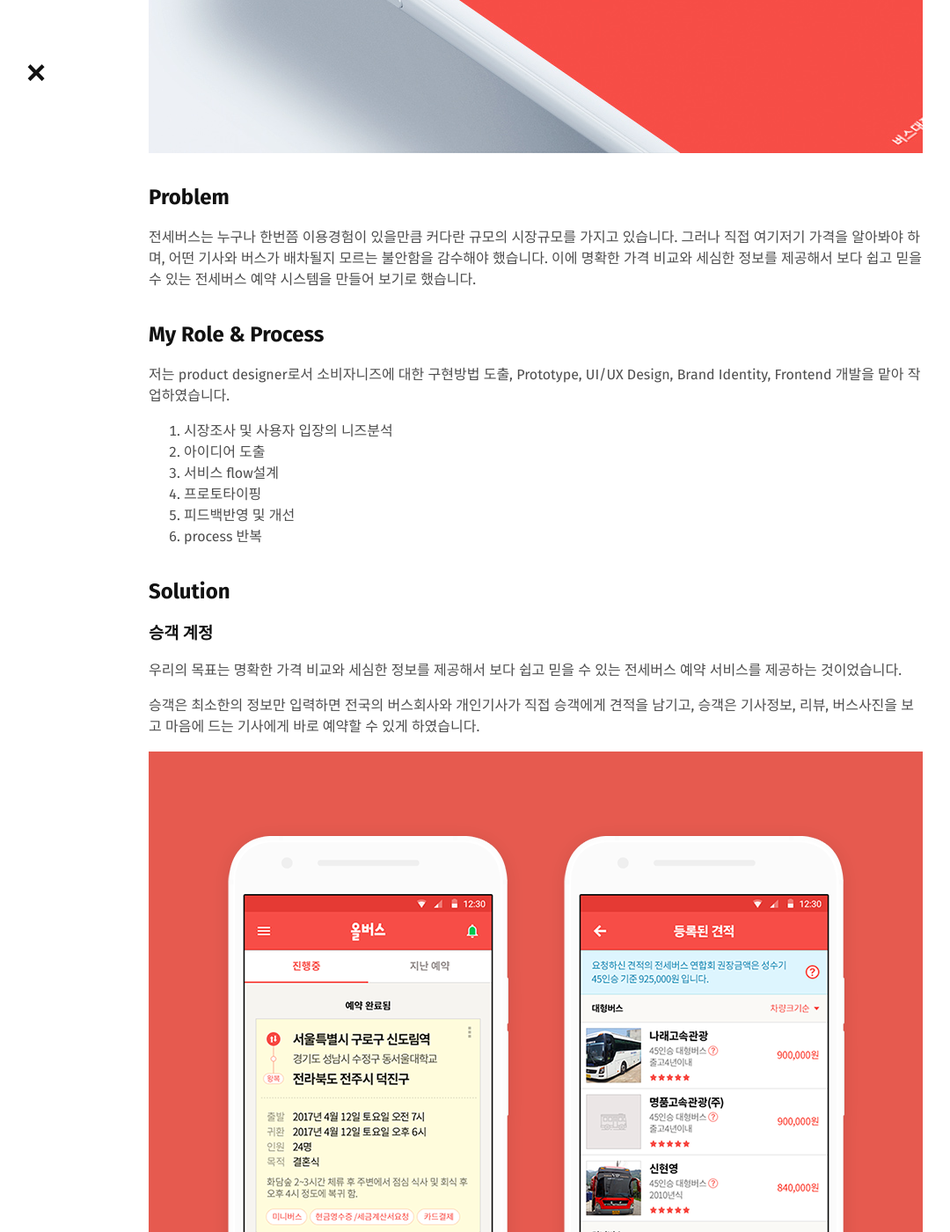
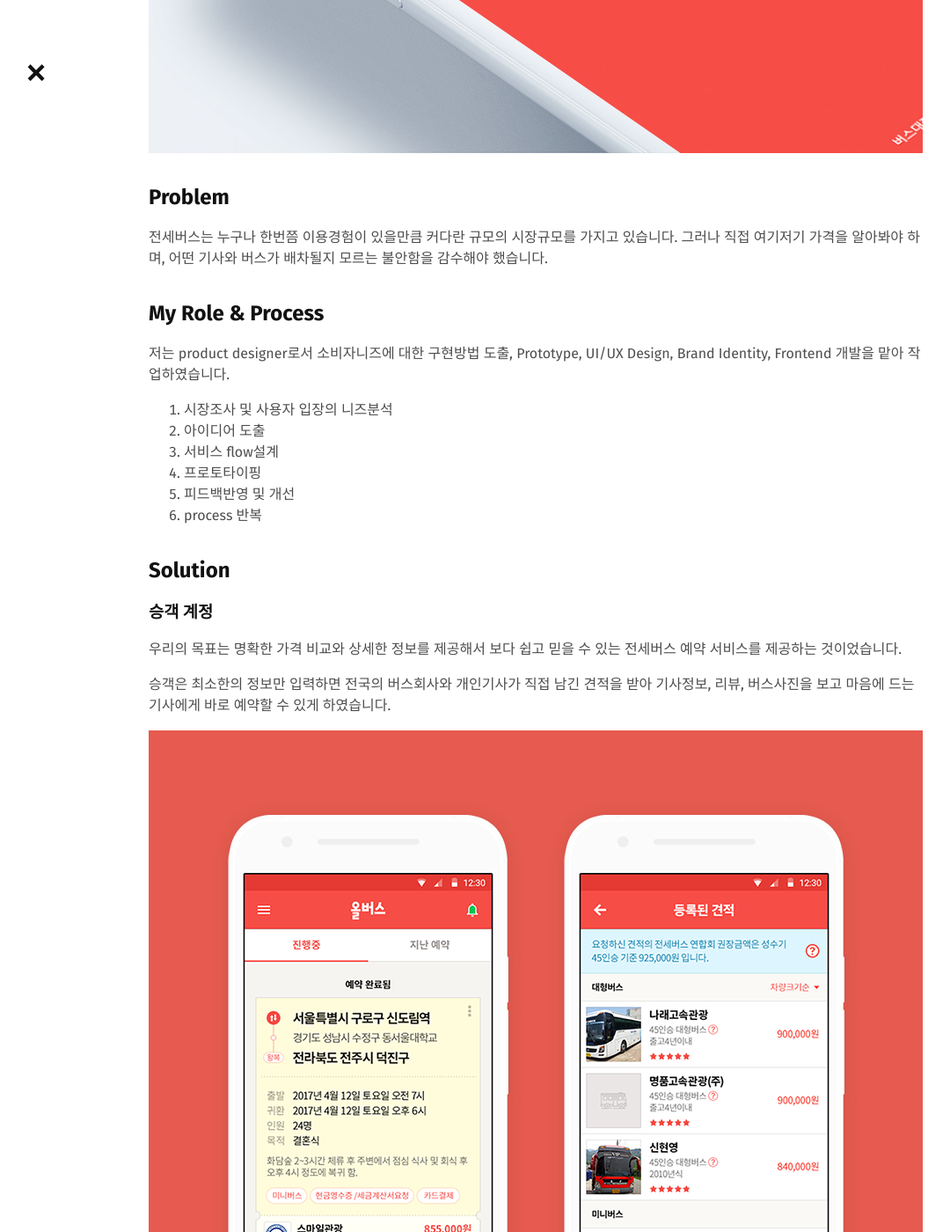
Before and after one commit to gtgrf/gtgrf.github.io, a Jekyll site: the page built from _posts/2017-11-11-올버스.md, in a window 1280 px wide and 1400 px high, scrolled down 704 px. Shown: the whole window at 88% size, without its empty margins (31-1111 px from the left). Built offline with Jekyll 4.4.1, drawn with Linux system fonts in a browser that asks for light colours; nearby versions of some CDN libraries; some of the changed text lies outside the part shown.

Commit message:
컨텐츠 내용수정

```diff
--- a/_posts/2017-11-11-올버스.md
+++ b/_posts/2017-11-11-올버스.md
@@ -13,7 +13,7 @@ preview: /images/allbus-01.jpg
 
 ## Problem
 
-전세버스는 누구나 한번쯤 이용경험이 있을만큼 커다란 규모의 시장규모를 가지고 있습니다. 그러나 직접 여기저기 가격을 알아봐야 하며, 어떤 기사와 버스가 배차될지 모르는 불안함을 감수해야 했습니다. 이에 명확한 가격 비교와 세심한 정보를 제공해서 보다 쉽고 믿을 수 있는 전세버스 예약 시스템을 만들어 보기로 했습니다.
+전세버스는 누구나 한번쯤 이용경험이 있을만큼 커다란 규모의 시장규모를 가지고 있습니다. 그러나 직접 여기저기 가격을 알아봐야 하며, 어떤 기사와 버스가 배차될지 모르는 불안함을 감수해야 했습니다.
 
 ##  My Role & Process
 
@@ -30,9 +30,9 @@ preview: /images/allbus-01.jpg
 
 ### 승객 계정
 
-우리의 목표는 명확한 가격 비교와 세심한 정보를 제공해서 보다 쉽고 믿을 수 있는 전세버스 예약 서비스를 제공하는 것이었습니다.
+우리의 목표는 명확한 가격 비교와 상세한 정보를 제공해서 보다 쉽고 믿을 수 있는 전세버스 예약 서비스를 제공하는 것이었습니다.
 
-승객은 최소한의 정보만 입력하면 전국의 버스회사와 개인기사가 직접 승객에게 견적을 남기고, 승객은 기사정보, 리뷰, 버스사진을 보고 마음에 드는 기사에게 바로 예약할 수 있게 하였습니다.
+승객은 최소한의 정보만 입력하면 전국의 버스회사와 개인기사가 직접 남긴 견적을 받아 기사정보, 리뷰, 버스사진을 보고 마음에 드는 기사에게 바로 예약할 수 있게 하였습니다.
 
 ![Picture 2](/images/allbus-02.png)
 
@@ -42,7 +42,7 @@ preview: /images/allbus-01.jpg
 
 ### 기사 계정
 
-기사는 출발가능지역을 설정해 놓으면 승객의 견적요청을 실시간으로 제공해서 손쉽게 승객과 연결될 수 있도록 하였습니다. 나이드신 기사님도 쉽게 서비스를 이용하실 수 있게 하는데 중점을 두었습니다.
+기사는 출발가능지역을 설정해 놓으면 승객의 견적요청을 실시간으로 제공받아 손쉽게 승객과 연결될 수 있도록 하였습니다. 나이드신 기사님도 쉽게 서비스를 이용하실 수 있게 하는데 중점을 두었습니다.
 
 ![Picture 5](/images/allbus-05.png)
 
```
Also changed, not shown: other parts of _posts/2017-11-11-올버스.md (+1 -1 lines).
